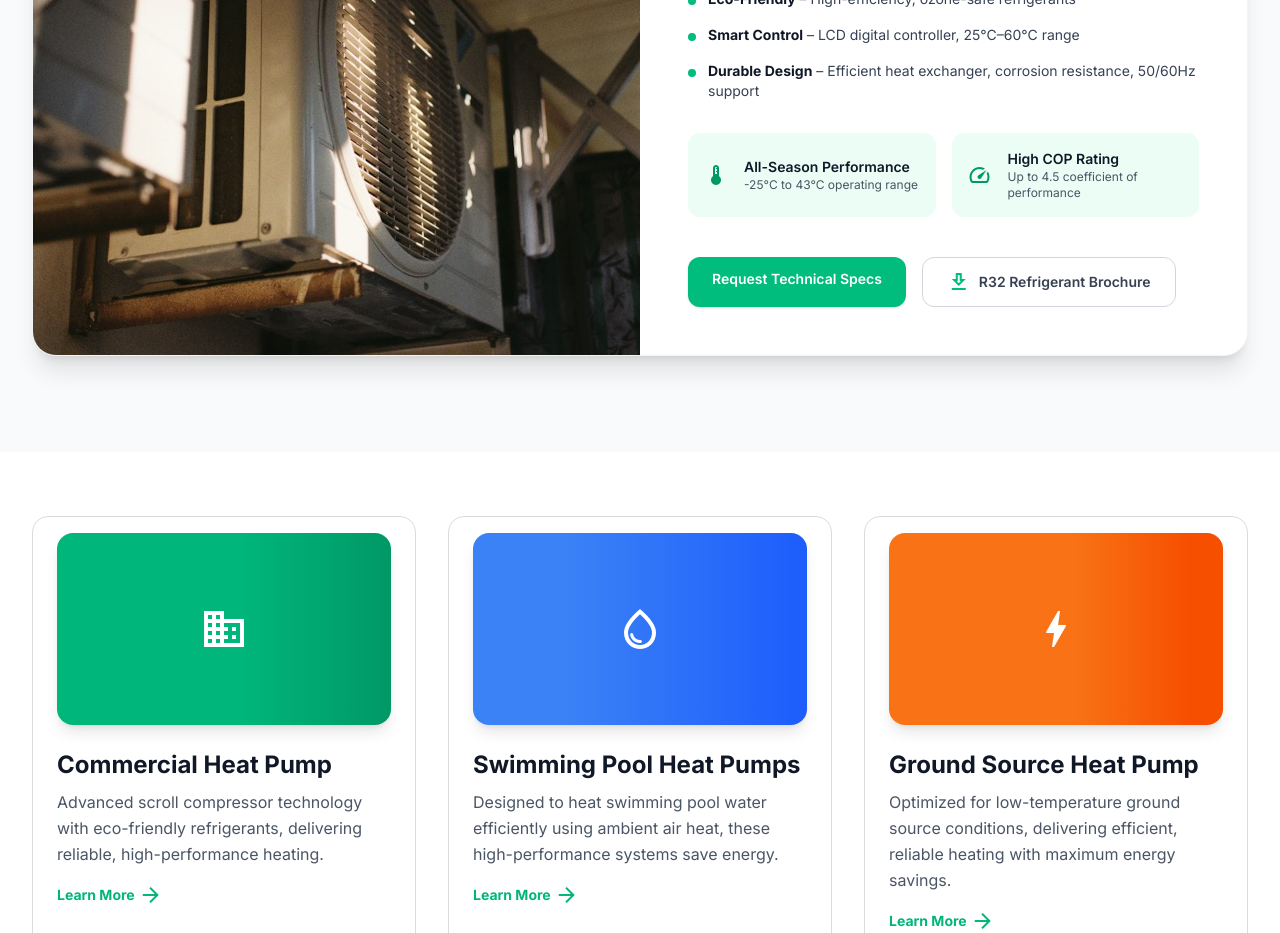
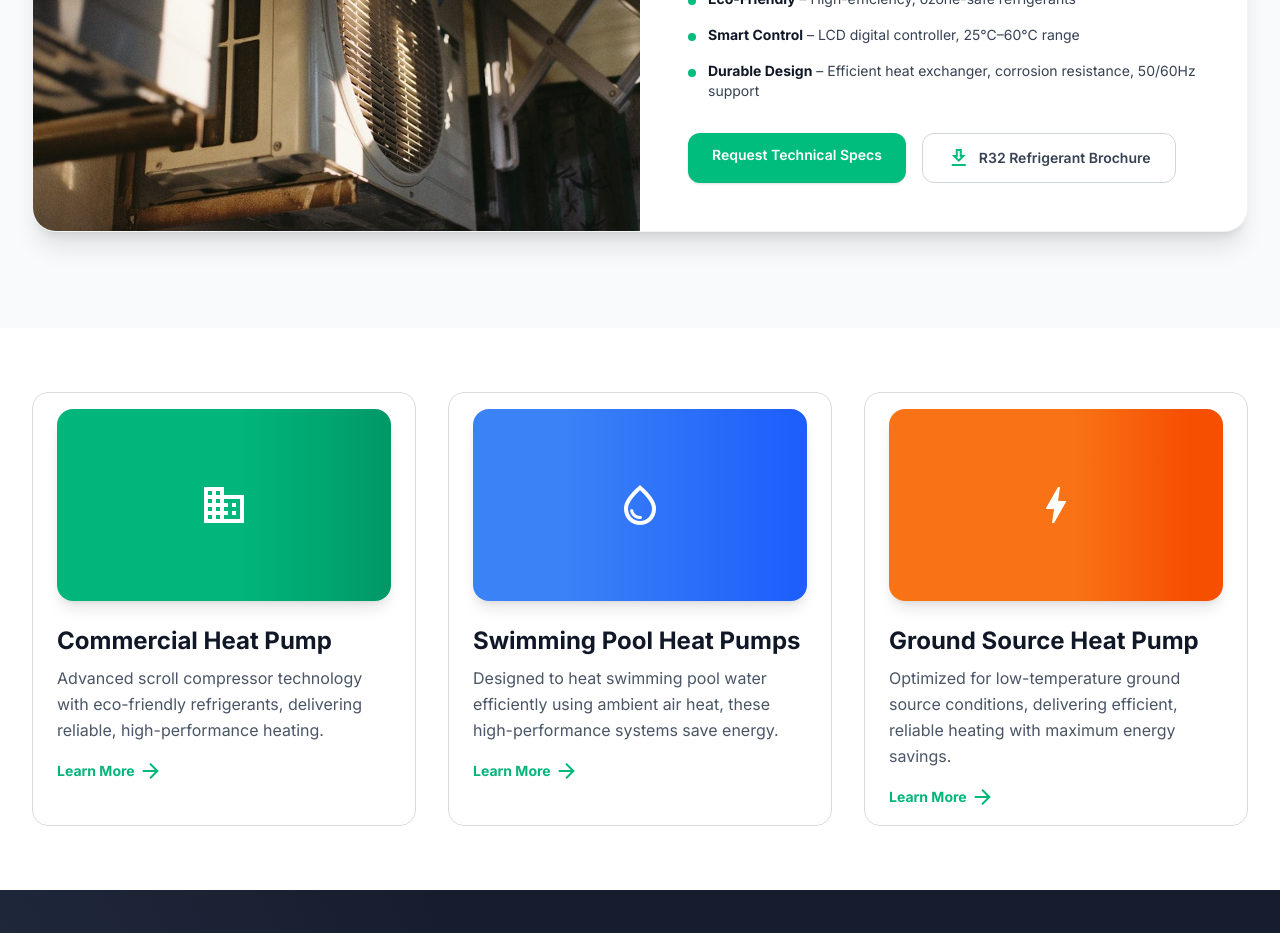
Before and after one commit to scaleoxperts/alldelite, a Next.js app: page / in a window 1280 px wide. Shown: the part 3100-4033 px from the top of the page. Built offline with nearby package versions, Linux system fonts and the light colour scheme.

Commit message:
update: featured product section

```diff
--- a/components/sections/FeaturedProductSection.tsx
+++ b/components/sections/FeaturedProductSection.tsx
@@ -86,25 +86,6 @@ export default function FeaturedProductSection() {
               ))}
             </ul>
 
-            <div className="mb-10 grid grid-cols-1 gap-4 sm:grid-cols-2">
-              {SPEC_CARDS.map((card) => (
-                <div
-                  key={card.title}
-                  className="flex items-center gap-4 rounded-xl bg-emerald-50 p-4"
-                >
-                  <span className="material-icons-outlined text-2xl text-emerald-600">
-                    {card.icon}
-                  </span>
-                  <div>
-                    <div className="text-sm font-semibold text-gray-900">
-                      {card.title}
-                    </div>
-                    <div className="text-xs text-gray-600">{card.subtitle}</div>
-                  </div>
-                </div>
-              ))}
-            </div>
-
             <div className="flex flex-col gap-4 sm:flex-row">
               <a
                 href="#"
```
